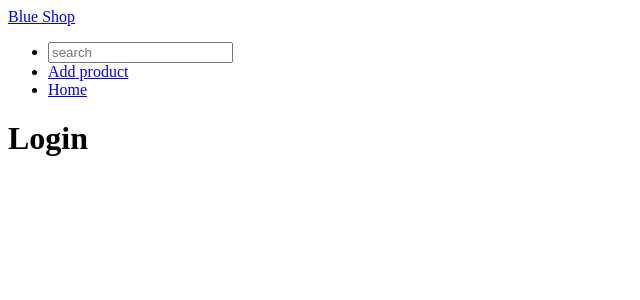
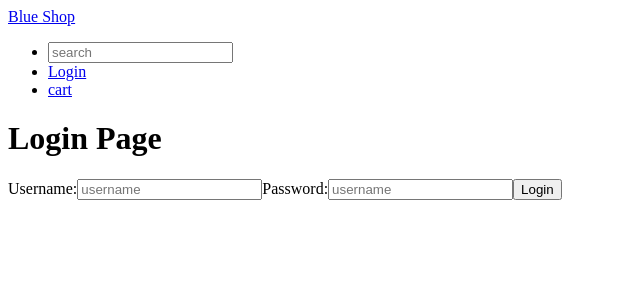
Before and after one commit to GSG-G11/Blue-Shop, a React (Create React App) app in the folder client/: page /login in a window 1280 px wide. Shown: the top 300 px of the page, without its empty margins (0-640 px from the left). Built offline with nearby package versions, Linux system fonts and the light colour scheme.

Commit message:
add login page with login form Relates #34

```diff
--- a/client/src/App.js
+++ b/client/src/App.js
@@ -1,16 +1,17 @@
 import { Component } from 'react';
 import { BrowserRouter as Router, Route, Routes } from 'react-router-dom';
 import './App.css';
-
 import Nav from './component/Nav';
 import Landing from './component/Landing';
+import Login from './component/Login/Login';
 
 class App extends Component {
   state = {
     max: 9.99,
     min: 2.2,
     category: 'mens clothing',
-    logged:true,
+    logged: false,
+    name:''
   };
 
   onSetValue = (e) => {
@@ -22,17 +23,47 @@ class App extends Component {
   setCategory = ({ target }) => {
     this.setState({ category: target.value });
   };
+  componentDidMount(){
+    const user = JSON.parse( localStorage.getItem('user')) || []
+    this.setState({logged: user.length===0 ? false:true })
+  }
+  login = (e) => {
+    e.preventDefault();
+    const user = {name : this.state.username , password:this.state.password }
+    localStorage.setItem('user', JSON.stringify(user));
+    this.setState({logged:true})
+  };
+
+  inputChangeHandler = (e) => {
+    this.setState({ [e.target.name]: e.target.value });
+  };
 
   render() {
-    const actions = { setCategory:this.setCategory, onSetValue:this.onSetValue }
+    const actions = {
+      setCategory: this.setCategory,
+      onSetValue: this.onSetValue,
+    };
 
     return (
       <div className='App'>
         <Router>
           <Nav logged={this.state.logged} />
           <Routes>
-            <Route path='/' element={<Landing actions={actions} values={this.state} />} />
-            <Route path='/login' element={<h1>Login</h1>} />
+            <Route
+              path='/'
+              element={<Landing actions={actions} values={this.state} />}
+            />
+            <Route
+              path='/login'
+              element={
+                <Login
+                  action={{
+                    login: this.login,
+                    change: this.inputChangeHandler,
+                  }}
+                />
+              }
+            />
             <Route path='/cart' element={<h1>Cart</h1>} />
             <Route path='/product/:id' element={<h1>Product</h1>} />
             <Route path='/add-product' element={<h1>Add product</h1>} />
--- /dev/null
+++ b/client/src/component/Login/Login.js
@@ -0,0 +1,27 @@
+import React from 'react'
+
+function Login({action:{login, change}}) {
+    return (
+        <>
+        <h1> Login Page </h1>
+        <div className="Login">
+            <div className="form">
+                <form onSubmit={login}>
+                    <label>
+                        Username:
+                        <input onChange={change} name='username' type='text' placeholder='username' required/>
+                    </label>
+                    <label>
+                        Password:
+                        <input onChange={change} name='password' type='password' placeholder='username' required />
+                    </label>
+                    <button type='submit'>Login</button>
+                </form>
+            </div>
+        </div>
+        </>
+
+     );
+}
+
+export default Login;
```
